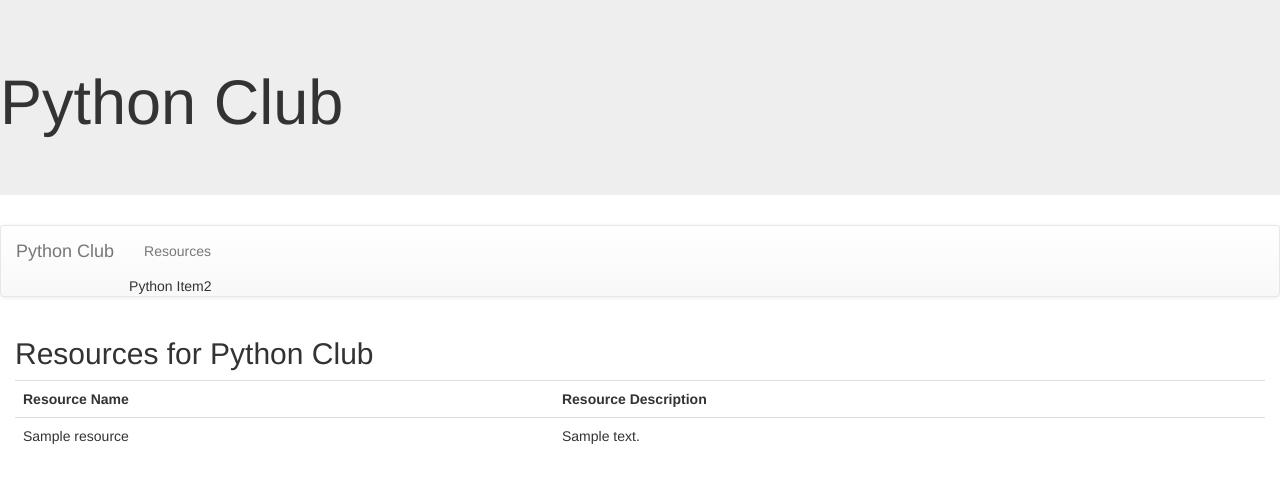
After one commit to MonaAtabanii/SCCC-ITC172-SP19, a Django app: template PythonClub/Club/templates/Club/resources.html in a window 1280 px wide. The commit adds this page. Shown: the top 483 px of the page. Run offline with Django 3.2, Linux system fonts and the light colour scheme; the template is opened without the code that fills it: most values are stand-ins (such as "Sample title", 1, 10 or a date in 2020); some libraries are stand-ins or nearby versions.

Commit message:
Adding Resource + Resource view

```diff
--- /dev/null
+++ b/PythonClub/Club/templates/Club/resources.html
@@ -0,0 +1,17 @@
+{% extends 'base.html' %}
+{% block content %}
+<h2>Resources for Python Club</h2>
+<table class="table">
+<tr>
+    <th>Resource Name</th>
+    <th>Resource Description</th>
+</tr>
+{% for r in resources_list %}
+  <tr>
+      <td>{{ r.resourcename }}</td>
+      <td>{{ r.resourcedescription }}</td>
+  </tr>
+  {% endfor %}
+</table>
+
+{% endblock %}
--- a/PythonClub/Club/templates/base.html
+++ b/PythonClub/Club/templates/base.html
@@ -16,7 +16,7 @@
 <a class="navbar-brand" href="{% url 'index' %}">Python Club</a>
 </div>
 <ul class="nav navbar-nav">
-<li>Python Item1</li><br></br>
+<li><a href="{% url 'resources' %}">Resources</a></li><br></br>
 <li>Python Item2</li>
 </ul>
 </div>
--- a/PythonClub/Club/urls.py
+++ b/PythonClub/Club/urls.py
@@ -4,4 +4,5 @@ from . import views
 #this is a comment
 urlpatterns = [
     path('', views.index, name='index'),
+    path('getResources/', views.getResources, name='resources'),
 ]
```
Also changed, not shown: PythonClub/Club/models.py (+4 -4 lines), PythonClub/Club/views.py (+8 -0 lines).
